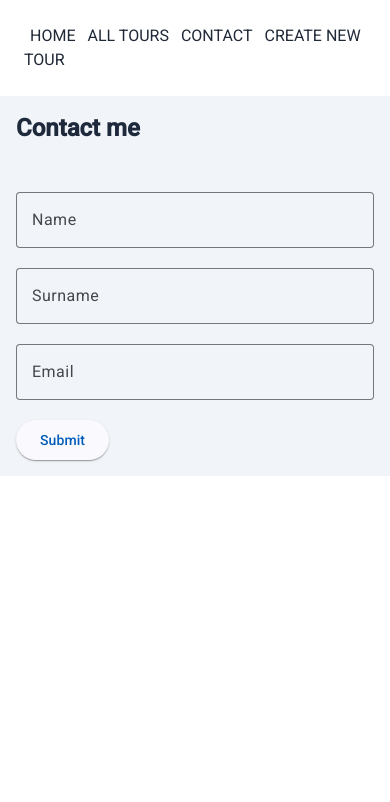
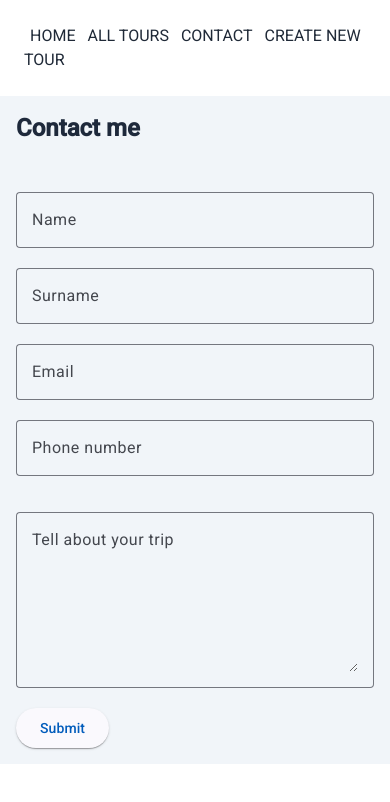
Before and after one commit to leepaolo/vit-thailand-tours, an Angular app: page /contact in a window 390 px wide. Shown: the top 802 px of the page. Built offline with nearby package versions, Linux system fonts and the light colour scheme.

Commit message:
Fix (CONTAT FORM): Added phone number and text area

```diff
--- a/package.json
+++ b/package.json
@@ -18,9 +18,11 @@
     "@angular/core": "^18.2.0",
     "@angular/forms": "^18.2.0",
     "@angular/material": "^18.2.8",
+    "@angular/material-moment-adapter": "^18.2.13",
     "@angular/platform-browser": "^18.2.0",
     "@angular/platform-browser-dynamic": "^18.2.0",
     "@angular/router": "^18.2.0",
+    "moment": "^2.30.1",
     "rxjs": "~7.8.0",
     "tslib": "^2.3.0",
     "zone.js": "~0.14.10"
--- a/src/app/app.config.ts
+++ b/src/app/app.config.ts
@@ -11,6 +11,7 @@ export const appConfig: ApplicationConfig = {
     provideRouter(routes),
     provideAnimationsAsync(),
     provideRouter(routes),
-    provideHttpClient(), provideAnimationsAsync(),
+    provideHttpClient(),
+    provideAnimationsAsync(),
   ],
 };
--- a/src/app/pages/contact/contact.component.css
+++ b/src/app/pages/contact/contact.component.css
@@ -0,0 +1,4 @@
+::ng-deep .selected {
+  background-color: #c8e6c9 !important;
+  cursor: pointer;
+}
--- a/src/app/pages/contact/contact.component.html
+++ b/src/app/pages/contact/contact.component.html
@@ -8,53 +8,72 @@
       </h2>
     </div>
     <div class="w-full">
-      <app-input-text
-        [placeholder]="'Name'"
-        formControlName="name"
-        validateFormBorder
-      ></app-input-text>
       <div
         *ngIf="contactForm.get('name')?.errors?.['required'] && contactForm.get('name')?.touched"
         class="text-red-600 text-sm"
       >
         Name is required.
       </div>
-
       <app-input-text
-        [placeholder]="'Surname'"
-        formControlName="surname"
+        [placeholder]="'Name'"
+        formControlName="name"
         validateFormBorder
       ></app-input-text>
+
       <div
         *ngIf="contactForm.get('surname')?.errors?.['required'] && contactForm.get('surname')?.touched"
         class="text-red-600 text-sm"
       >
         Surname is required.
       </div>
-
       <app-input-text
-        [placeholder]="'Email'"
-        formControlName="email"
+        [placeholder]="'Surname'"
+        formControlName="surname"
         validateFormBorder
       ></app-input-text>
+
       <div
         *ngIf="contactForm.get('email')?.errors?.['required'] && contactForm.get('email')?.touched"
         class="text-red-600 text-sm"
       >
         Email is required.
       </div>
+      <app-input-text
+        [placeholder]="'Email'"
+        formControlName="email"
+        validateFormBorder
+      ></app-input-text>
+
       <div
-        *ngIf="contactForm.get('email')?.errors?.['email'] && contactForm.get('email')?.touched"
+        *ngIf="contactForm.get('phone')?.errors?.['required'] && contactForm.get('phone')?.touched"
         class="text-red-600 text-sm"
       >
-        Enter a valid email.
+        Phone is required.
       </div>
+
+      <app-input-text
+        [placeholder]="'Phone number'"
+        formControlName="phone"
+        validateFormBorder
+      ></app-input-text>
+
+      <div
+        *ngIf="contactForm.get('message')?.errors?.['required'] && contactForm.get('message')?.touched"
+        class="text-red-600 text-sm"
+      >
+        Message is required.
+      </div>
+      <app-text-area
+        [placeholder]="'Tell about your trip'"
+        formControlName="message"
+        validateFormBorder
+      ></app-text-area>
+
       <app-button
         [text]="'Submit'"
         [type]="'submit'"
         [disabled]="!contactForm.valid"
       ></app-button>
-      <!-- Additional fields for phone, adultNumber, childrenNumber, dateOdTour, and message as needed -->
     </div>
   </section>
 </form>
--- a/src/app/pages/contact/contact.component.ts
+++ b/src/app/pages/contact/contact.component.ts
@@ -1,4 +1,4 @@
-import { Component, OnInit } from '@angular/core';
+import { Component, OnInit, ViewEncapsulation } from '@angular/core';
 import {
   FormGroup,
   FormControl,
@@ -9,19 +9,24 @@ import { IContactForm } from '../../core/models/contact-form.interface';
 import { CommonModule } from '@angular/common';
 import { InputTextComponent } from '../../shared/components/ui/input-text.component';
 import { ButtonComponent } from '../../shared/components/ui/button.component';
+import { TextAreaComponent } from '../../shared/components/ui/text-area.component';
 
 @Component({
   selector: 'app-contact',
   standalone: true,
+  encapsulation: ViewEncapsulation.None,
   imports: [
     CommonModule,
     ReactiveFormsModule,
     InputTextComponent,
     ButtonComponent,
+    TextAreaComponent,
   ],
   templateUrl: './contact.component.html',
 })
 export class ContactComponent implements OnInit {
+  constructor() {}
+
   contactForm!: FormGroup;
 
   ngOnInit(): void {
@@ -29,11 +34,11 @@ export class ContactComponent implements OnInit {
       name: new FormControl('', Validators.required),
       surname: new FormControl('', Validators.required),
       email: new FormControl('', [Validators.required, Validators.email]),
-      phone: new FormControl(''),
+      phone: new FormControl('', Validators.required),
       adultNumber: new FormControl('', Validators.pattern('^[0-9]*$')),
       childrenNumber: new FormControl('', Validators.pattern('^[0-9]*$')),
       dateOdTour: new FormControl(''),
-      message: new FormControl(''),
+      message: new FormControl('', Validators.required),
     });
   }
 
--- a/src/main.ts
+++ b/src/main.ts
@@ -2,5 +2,6 @@ import { bootstrapApplication } from '@angular/platform-browser';
 import { appConfig } from './app/app.config';
 import { AppComponent } from './app/app.component';
 
-bootstrapApplication(AppComponent, appConfig)
-  .catch((err) => console.error(err));
+bootstrapApplication(AppComponent, appConfig).catch((err) =>
+  console.error(err)
+);
```
Also changed, not shown: 1 other file (tests, documents, lock files or other folders).
